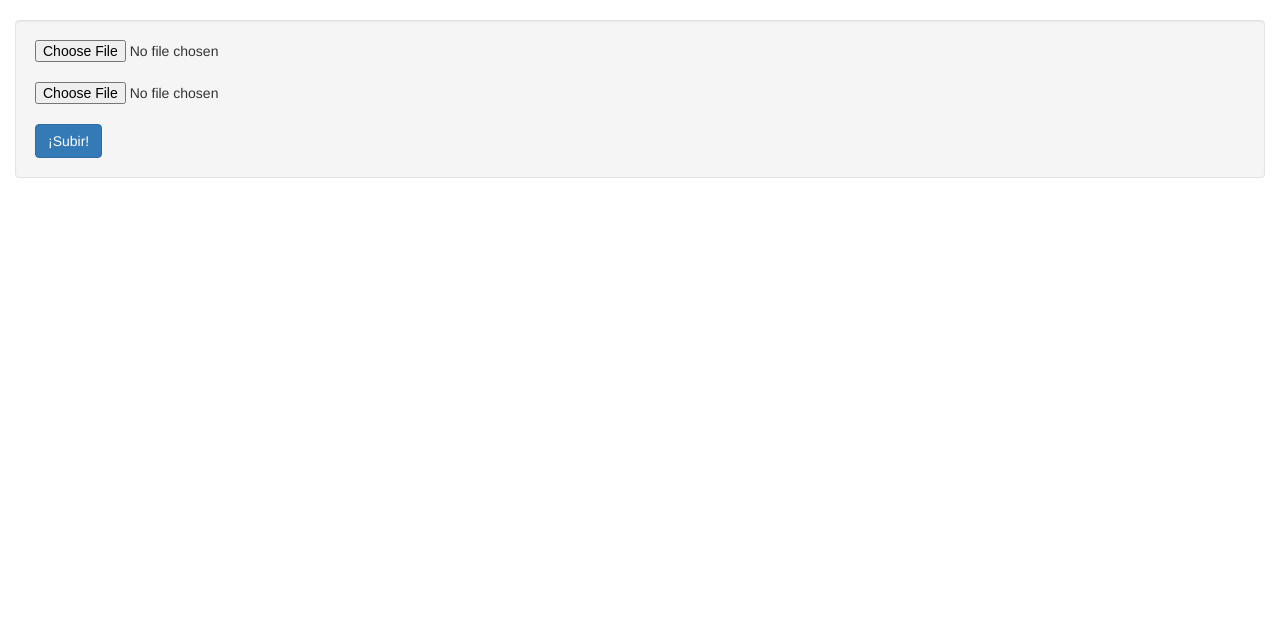
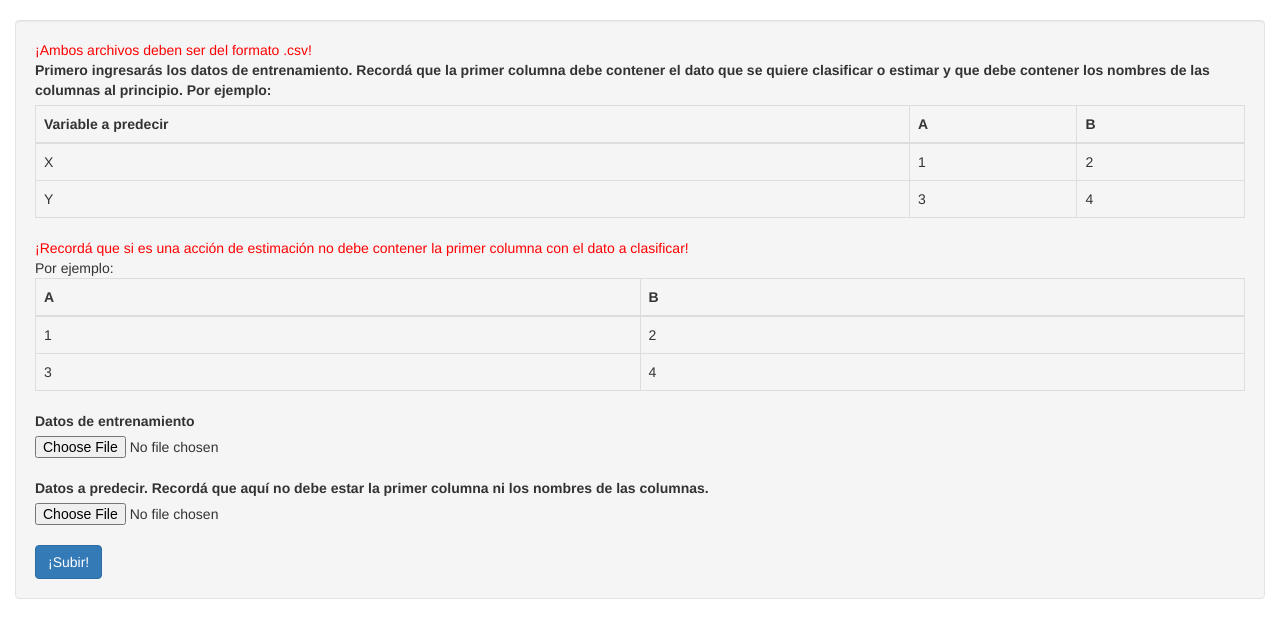
Before and after one commit to juanamari94/mlaas-example, a Flask app: page /classify in a window 1280 px wide. Shown: the part 52-690 px from the top of the page. Run offline with Flask 2, Linux system fonts and the light colour scheme; some libraries are stand-ins or nearby versions.

Commit message:
changed text for file upload

```diff
--- a/templates/partials/upload_form.html
+++ b/templates/partials/upload_form.html
@@ -1,6 +1,44 @@
 <form action="/upload" method="post" enctype="multipart/form-data">
+  <span style="color: red;">¡Ambos archivos deben ser del formato .csv!</span>
+  <label> Primero ingresarás los datos de entrenamiento. Recordá que la primer columna debe contener el dato que se quiere clasificar o estimar y que debe contener los nombres de las columnas al principio. Por ejemplo:</label>
+  <table class="table table-bordered">
+    <thead>
+      <th>Variable a predecir</th>
+      <th>A</th>
+      <th>B</th>
+    </thead>
+    <tr>
+      <td>X</td>
+      <td>1</td>
+      <td>2</td>
+    </tr>
+    <tr>
+      <td>Y</td>
+      <td>3</td>
+      <td>4</td>
+    </tr>
+  </table>
+  <span style="color: red;">¡Recordá que si es una acción de estimación no debe contener la primer columna con el dato a clasificar!</span>
+  <br>
+  Por ejemplo:
+    <table class="table table-bordered">
+    <thead>
+      <th>A</th>
+      <th>B</th>
+    </thead>
+    <tr>
+      <td>1</td>
+      <td>2</td>
+    </tr>
+    <tr>
+      <td>3</td>
+      <td>4</td>
+    </tr>
+  </table>
+  <label>Datos de entrenamiento</label>
   <input type="file" name="train_test_set" hidden>
   <br>
+  <label>Datos a predecir. Recordá que aquí no debe estar la primer columna ni los nombres de las columnas.</label>
   <input type="file" name="predict_set" hidden>
   <br>
   <input class="btn btn-primary" type="submit" value="¡Subir!" name="submit">
```
